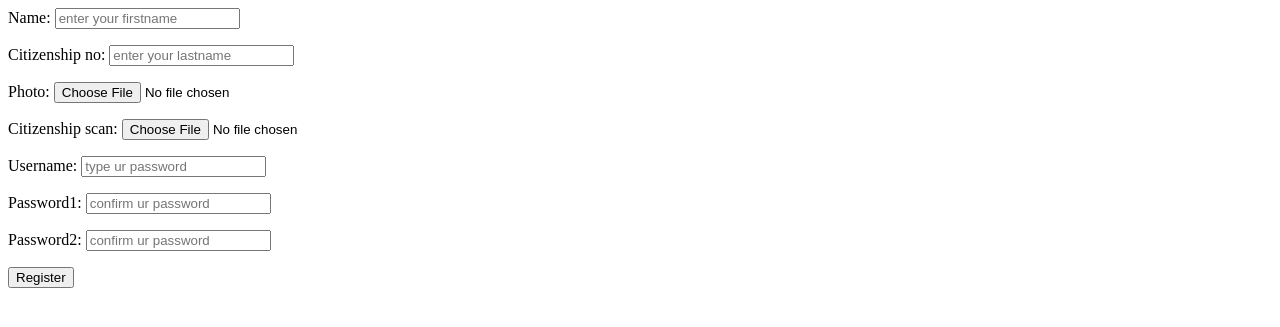
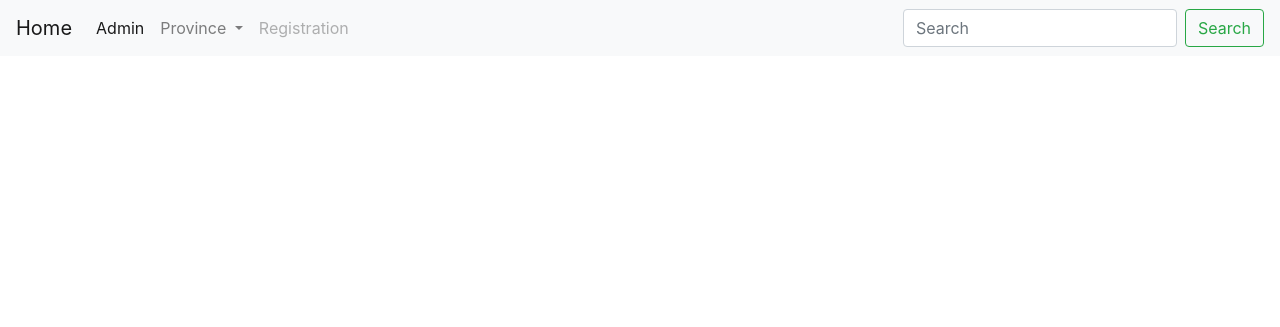
Before and after one commit to singh-sushil/hamro-budget, a Django app: page /signup/ in a window 1280 px wide. Shown: the top 327 px of the page. Run offline with Django 3.2, Linux system fonts and the light colour scheme; some libraries are stand-ins or nearby versions.

Commit message:
added registration section

```diff
--- a/templates/home.html
+++ b/templates/home.html
@@ -1,3 +1,4 @@
+<!--
 <form class="form-horizontal" enctype="multipart/form-data" action="#" method="POST" >
     {% csrf_token %}
     <div>
@@ -5,3 +6,71 @@
     </div>
     <button type="submit" class="btn btn-primary">Register</button>
 </form>
+-->
+
+
+
+
+
+<!doctype html>
+<html lang="en">
+  <head>
+    <!-- Required meta tags -->
+    <meta charset="utf-8">
+    <meta name="viewport" content="width=device-width, initial-scale=1, shrink-to-fit=no">
+
+    <!-- Bootstrap CSS -->
+    <link rel="stylesheet" href="https://maxcdn.bootstrapcdn.com/bootstrap/4.0.0/css/bootstrap.min.css" integrity="sha384-Gn5384xqQ1aoWXA+058RXPxPg6fy4IWvTNh0E263XmFcJlSAwiGgFAW/dAiS6JXm" crossorigin="anonymous">
+
+    <title>Home page</title>
+    {% load static %}
+    <link rel="stylesheet" href="{% static 'home.css' %}" type="text/css" />
+  </head>
+  <body>
+    <nav class="navbar navbar-expand-lg navbar-light bg-light">
+  <a class="navbar-brand" href="#">Home</a>
+  <button class="navbar-toggler" type="button" data-toggle="collapse" data-target="#navbarSupportedContent" aria-controls="navbarSupportedContent" aria-expanded="false" aria-label="Toggle navigation">
+    <span class="navbar-toggler-icon"></span>
+  </button>
+
+  <div class="collapse navbar-collapse" id="navbarSupportedContent">
+    <ul class="navbar-nav mr-auto">
+      <li class="nav-item active">
+        <a class="nav-link" href="/admin/">Admin<span class="sr-only"></span></a>
+      </li>
+      <li class="nav-item dropdown">
+        <a class="nav-link dropdown-toggle" href="#" id="navbarDropdown" role="button" data-toggle="dropdown" aria-haspopup="true" aria-expanded="false">
+          Province
+        </a>
+        <div class="dropdown-menu" aria-labelledby="navbarDropdown">
+          <a class="nav-link dropdown-toggle" href="#" id="navbarDropdown" role="button" data-toggle="dropdown" aria-haspopup="true" aria-expanded="false">
+          Province 1
+          </a>
+            <div class="dropdown-menu" aria-labelledby="navbarDropdown">
+            <a class="nav-link dropdown-toggle" href="#" id="navbarDropdown" role="button" data-toggle="dropdown" aria-haspopup="true"  aria-expanded="false">
+             Jhapa
+            </a>
+
+
+
+          </div>
+        </div>
+
+      </li>
+      <li class="nav-item">
+        <a class="nav-link disabled" href="register/" tabindex="-1" aria-disabled="true">Registration </a>
+      </li>
+    </ul>
+    <form class="form-inline my-2 my-lg-0">
+      <input class="form-control mr-sm-2" type="search" placeholder="Search" aria-label="Search">
+      <button class="btn btn-outline-success my-2 my-sm-0" type="submit">Search</button>
+    </form>
+  </div>
+</nav>
+    <!-- Optional JavaScript -->
+    <!-- jQuery first, then Popper.js, then Bootstrap JS -->
+    <script src="https://code.jquery.com/jquery-3.2.1.slim.min.js" integrity="sha384-KJ3o2DKtIkvYIK3UENzmM7KCkRr/rE9/Qpg6aAZGJwFDMVNA/GpGFF93hXpG5KkN" crossorigin="anonymous"></script>
+    <script src="https://cdnjs.cloudflare.com/ajax/libs/popper.js/1.12.9/umd/popper.min.js" integrity="sha384-ApNbgh9B+Y1QKtv3Rn7W3mgPxhU9K/ScQsAP7hUibX39j7fakFPskvXusvfa0b4Q" crossorigin="anonymous"></script>
+    <script src="https://maxcdn.bootstrapcdn.com/bootstrap/4.0.0/js/bootstrap.min.js" integrity="sha384-JZR6Spejh4U02d8jOt6vLEHfe/JQGiRRSQQxSfFWpi1MquVdAyjUar5+76PVCmYl" crossorigin="anonymous"></script>
+  </body>
+</html>
```
Also changed, not shown: templates/register.html (added, +41 -0 lines).
